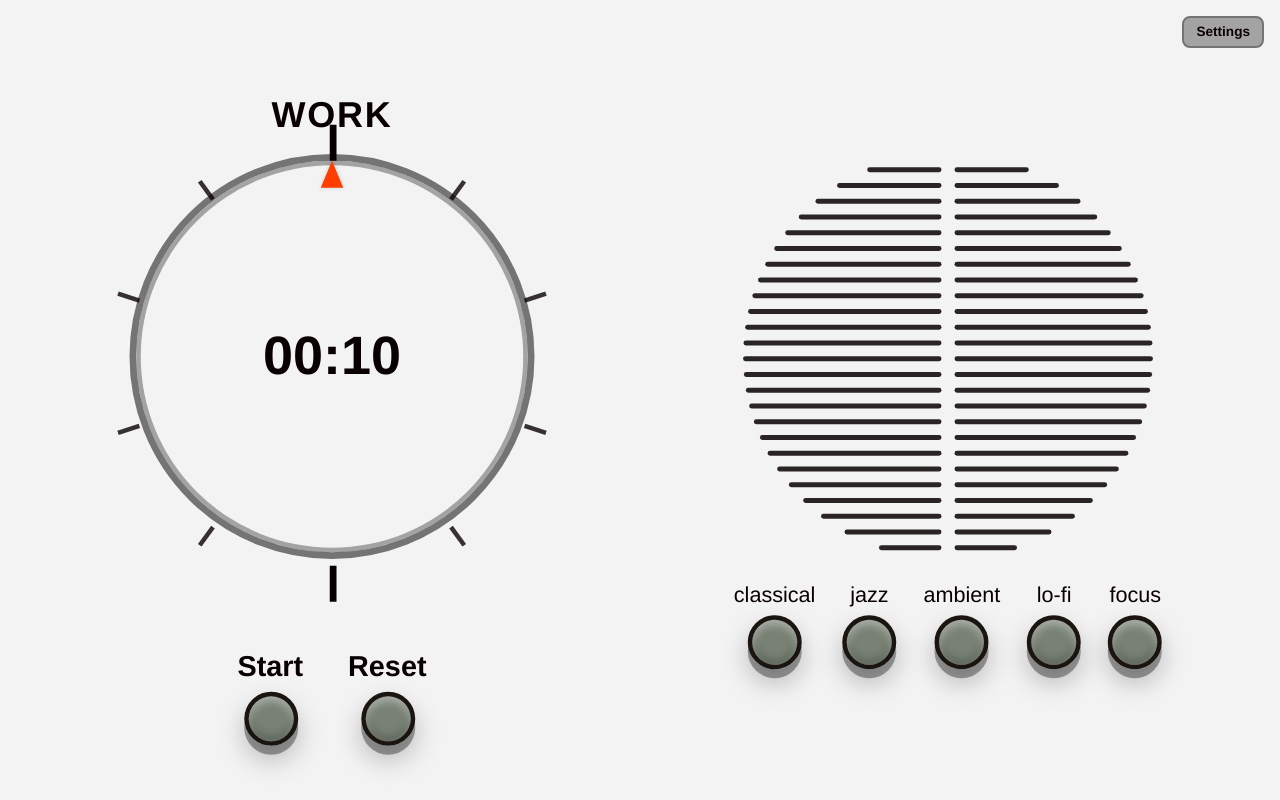
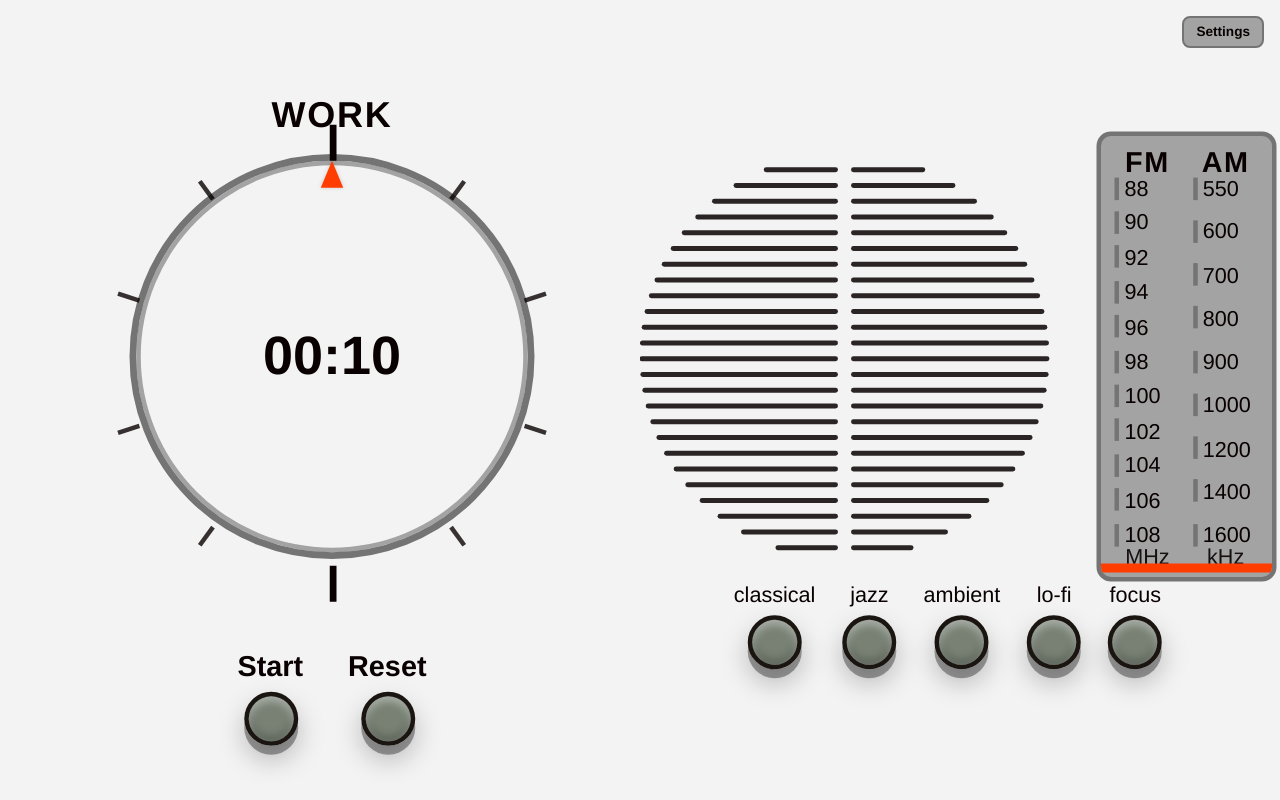
Before and after one commit to crisguardiola/pomodoro-timer, a website built with Vite: page index.html in a window 1280 px wide. Built offline with nearby package versions, Linux system fonts and the light colour scheme.

Commit message:
dial structure

```diff
--- a/src/main.js
+++ b/src/main.js
@@ -13,6 +13,15 @@ const MUSIC_ASSET_URLS = {
   ambient: "/music/ambient.mp3",
   "lo-fi": "/music/lo-fi.mp3",
   focus: "/music/focus.mp3",
+};
+
+/** Music type -> vertical position % for radio dial indicator (top = 0, bottom = 100). */
+const RADIO_DIAL_POSITIONS = {
+  classical: 10,
+  jazz: 30,
+  ambient: 50,
+  "lo-fi": 70,
+  focus: 90,
 };
 
 // --- State (single source of truth) ------------------------------------------
@@ -46,6 +55,9 @@ let selectedMusicType = null;
 
 /** <audio> for background music (created in init). */
 let musicAudioEl = null;
+
+/** Radio dial horizontal indicator element (for updating position). */
+let radioDialIndicatorEl = null;
 
 // --- Helpers -----------------------------------------------------------------
 
@@ -405,7 +417,12 @@ function createUI() {
 
   const columnRightInner = document.createElement("div");
   columnRightInner.className = "column-right-inner";
-  columnRightInner.appendChild(createBraunSpeaker());
+
+  const columnRightCenter = document.createElement("div");
+  columnRightCenter.className = "column-right-center";
+  columnRightCenter.appendChild(createBraunSpeaker());
+  columnRightCenter.appendChild(createRadioDial());
+  columnRightInner.appendChild(columnRightCenter);
 
   // Background music: one <audio>, looped; play/stop when user selects a genre
   musicAudioEl = document.createElement("audio");
@@ -458,6 +475,7 @@ function createUI() {
         musicAudioEl.pause();
         musicAudioEl.removeAttribute("src");
       }
+      updateRadioDial();
     });
     wrap.append(lbl, btn);
     musicControls.appendChild(wrap);
@@ -514,6 +532,84 @@ function createBraunSpeaker() {
 }
 
 /**
+ * Creates the vertical FM/AM radio dial (two scale strips + horizontal indicator).
+ * Sets radioDialIndicatorEl. Call updateRadioDial() when selection changes.
+ * @returns {HTMLDivElement}
+ */
+function createRadioDial() {
+  const container = document.createElement("div");
+  container.className = "radio-dial";
+  container.setAttribute("aria-hidden", "true");
+
+  const scalesWrap = document.createElement("div");
+  scalesWrap.className = "radio-dial-scales";
+
+  // FM strip: 88–108 MHz
+  const fmScale = document.createElement("div");
+  fmScale.className = "radio-dial-scale radio-dial-scale-fm";
+  const fmLabel = document.createElement("div");
+  fmLabel.className = "radio-dial-scale-label";
+  fmLabel.textContent = "FM";
+  const fmBody = document.createElement("div");
+  fmBody.className = "radio-dial-scale-body";
+  const fmMin = 88;
+  const fmMax = 108;
+  for (let v = fmMin; v <= fmMax; v += 2) {
+    const tick = document.createElement("div");
+    tick.className = "radio-dial-tick radio-dial-tick-major";
+    tick.style.top = `${((v - fmMin) / (fmMax - fmMin)) * 100}%`;
+    tick.textContent = v;
+    fmBody.appendChild(tick);
+  }
+  const fmUnits = document.createElement("div");
+  fmUnits.className = "radio-dial-scale-units";
+  fmUnits.textContent = "MHz";
+  fmScale.append(fmLabel, fmBody, fmUnits);
+
+  // AM strip: 550–1600 kHz
+  const amScale = document.createElement("div");
+  amScale.className = "radio-dial-scale radio-dial-scale-am";
+  const amLabel = document.createElement("div");
+  amLabel.className = "radio-dial-scale-label";
+  amLabel.textContent = "AM";
+  const amBody = document.createElement("div");
+  amBody.className = "radio-dial-scale-body";
+  const amValues = [550, 600, 700, 800, 900, 1000, 1200, 1400, 1600];
+  for (let i = 0; i < amValues.length; i++) {
+    const v = amValues[i];
+    const tick = document.createElement("div");
+    tick.className = "radio-dial-tick radio-dial-tick-major";
+    tick.style.top = `${(i / (amValues.length - 1)) * 100}%`;
+    tick.textContent = v;
+    amBody.appendChild(tick);
+  }
+  const amUnits = document.createElement("div");
+  amUnits.className = "radio-dial-scale-units";
+  amUnits.textContent = "kHz";
+  amScale.append(amLabel, amBody, amUnits);
+
+  scalesWrap.append(fmScale, amScale);
+  container.appendChild(scalesWrap);
+
+  const indicator = document.createElement("div");
+  indicator.className = "radio-dial-indicator";
+  indicator.style.top = "98%";
+  container.appendChild(indicator);
+
+  radioDialIndicatorEl = indicator;
+  return container;
+}
+
+/**
+ * Updates the radio dial horizontal indicator position from selectedMusicType.
+ */
+function updateRadioDial() {
+  if (!radioDialIndicatorEl) return;
+  const pct = selectedMusicType ? RADIO_DIAL_POSITIONS[selectedMusicType] : 98;
+  radioDialIndicatorEl.style.top = `${pct}%`;
+}
+
+/**
  * Returns true if the active element is a form control we should not trigger shortcuts in.
  */
 function isFormControlFocused() {
@@ -546,6 +642,7 @@ function handleKeyboardShortcuts(e) {
 function init() {
   createUI();
   updateDisplay();
+  updateRadioDial();
   document.addEventListener("keydown", handleKeyboardShortcuts);
   setInterval(tick, 1000);
 }
--- a/src/style.css
+++ b/src/style.css
@@ -184,8 +184,13 @@ body {
   padding: var(--space-xs) 0 var(--space-4xl) 0;
 }
 
-.column-right-inner .braun-speaker {
+.column-right-center {
   grid-row: 2;
+  display: flex;
+  align-items: center;
+  justify-content: center;
+  gap: var(--space-lg);
+  min-width: 0;
 }
 
 /* Hidden <audio> for background music (no layout or visual) */
@@ -208,6 +213,94 @@ body {
   height: auto;
   color: var(--color-accent);
   opacity: 0.85;
+}
+
+/* Vertical radio dial (FM / AM scales + horizontal indicator) */
+.radio-dial {
+  position: relative;
+  width: min(80px, 28vw);
+  height: 200px;
+  background-color: var(--color-bg-timer);
+  border: var(--border-width) solid var(--color-border);
+  border-radius: var(--radius-md);
+  padding: var(--space-xs) var(--space-sm);
+  display: flex;
+  flex-direction: column;
+  overflow: hidden;
+}
+
+.radio-dial-scales {
+  flex: 1;
+  display: flex;
+  gap: var(--space-sm);
+  min-height: 0;
+}
+
+.radio-dial-scale {
+  flex: 1;
+  display: flex;
+  flex-direction: column;
+  align-items: center;
+  font-family: var(--font-family);
+  font-size: var(--font-size-xs);
+  color: var(--color-text);
+}
+
+.radio-dial-scale-label {
+  font-weight: var(--font-weight-bold);
+  letter-spacing: var(--letter-spacing-wide);
+  margin-bottom: var(--space-xs);
+}
+
+.radio-dial-scale-body {
+  flex: 1;
+  position: relative;
+  width: 100%;
+  min-height: 120px;
+}
+
+.radio-dial-tick {
+  position: absolute;
+  left: 0;
+  transform: translateY(-50%);
+  display: flex;
+  align-items: center;
+  gap: 2px;
+  font-size: 0.6rem;
+  color: var(--color-text);
+  box-sizing: border-box;
+}
+
+.radio-dial-tick::before {
+  content: "";
+  display: block;
+  width: 2px;
+  height: 6px;
+  background: var(--color-border);
+  flex-shrink: 0;
+}
+
+.radio-dial-tick-major::before {
+  height: 10px;
+}
+
+.radio-dial-scale-units {
+  font-size: 0.6rem;
+  color: var(--color-text);
+  opacity: 0.9;
+  margin-top: var(--space-xs);
+}
+
+.radio-dial-indicator {
+  position: absolute;
+  left: 0;
+  right: 0;
+  height: 4px;
+  background-color: var(--palette-accent-strong);
+  transform: translateY(-50%);
+  transition: top var(--transition-normal);
+  z-index: 1;
+  pointer-events: none;
 }
 
 /* Music type buttons: same layout as Start/Reset (label on top, hifi buttons) */
@@ -819,4 +912,13 @@ body {
   .braun-speaker {
     width: min(140px, 70%);
   }
+
+  .radio-dial {
+    width: min(64px, 24vw);
+    height: 160px;
+  }
+
+  .radio-dial-scale-body {
+    min-height: 96px;
+  }
 }
```
